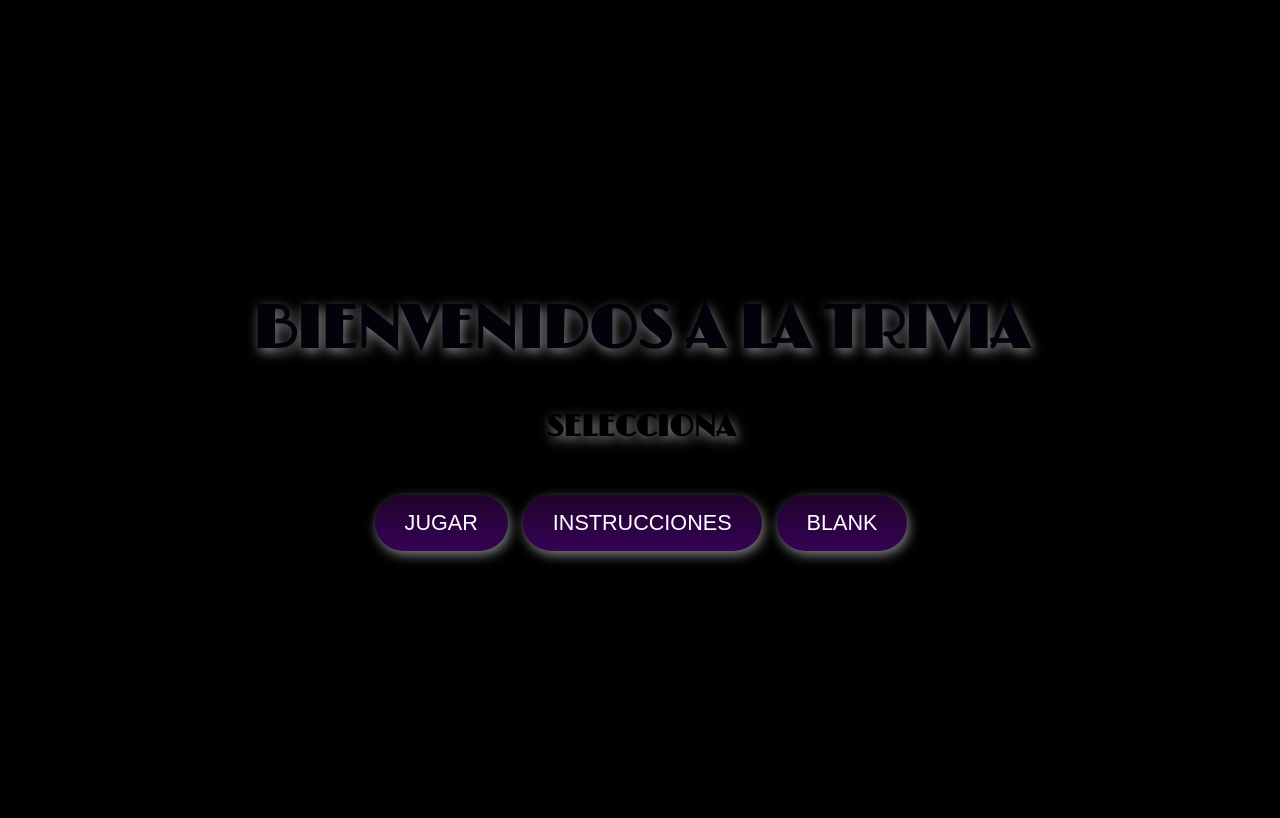
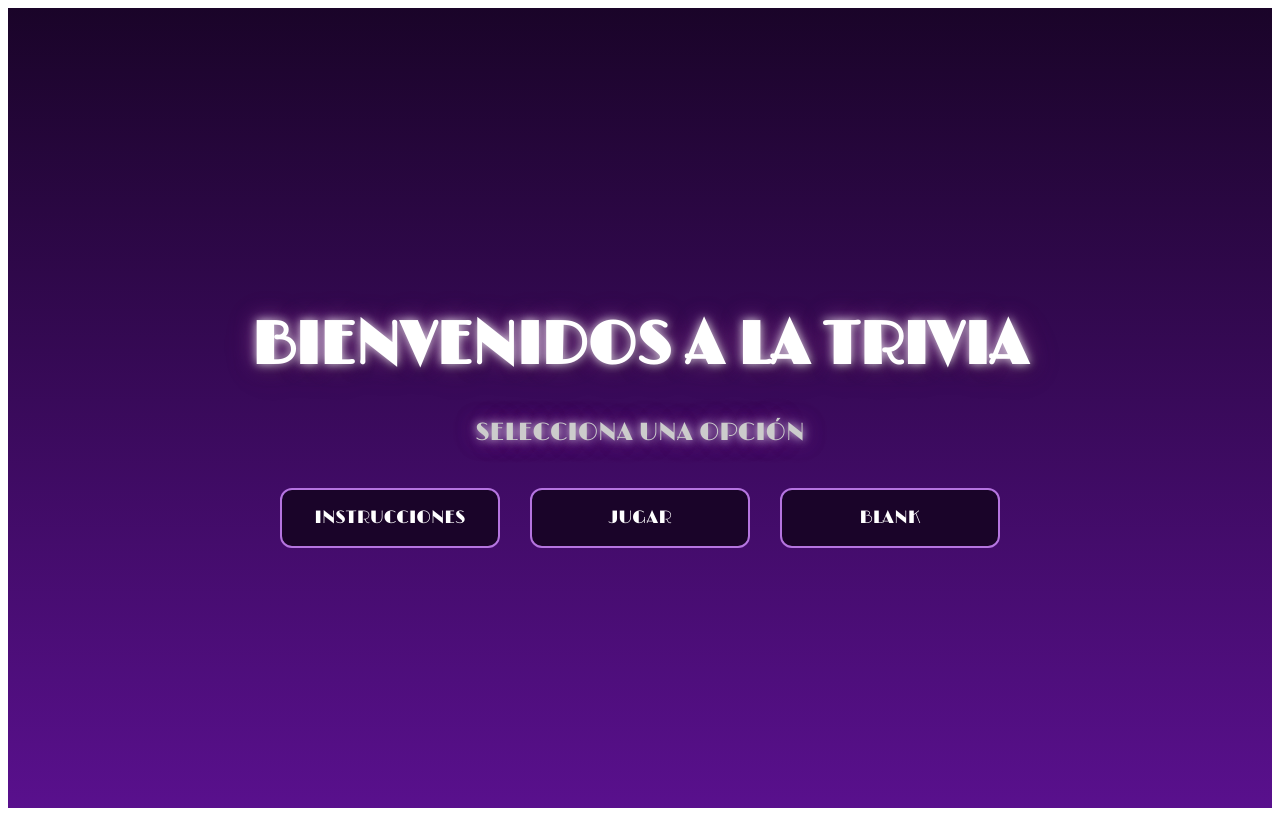
Before and after one commit to developer0364/ARDUINO, a React (Vite) app: page / in a window 1280 px wide. Built offline with nearby package versions, Linux system fonts and the light colour scheme.

Commit message:
cambios lucas 20/4

```diff
--- a/src/App.css
+++ b/src/App.css
@@ -1,85 +1,79 @@
+/* 1. VARIABLES (El ropero donde guardamos los colores) */
 :root {
-  /* Solo las variables que realmente usas */
-  --text: #6b6375;
-  --text-h: #030109;
-  --bg-light: #000000; /* El verde que elegiste */
-  --accent: #290f2e;
-  --sans: system-ui, 'Segoe UI', Roboto, sans-serif;
-
-  font: 18px/145% var(--sans);
-  color: var(--text);
-  background-color: var(--bg-light); /* Fondo para modo claro */
+  --fondo-oscuro: #1a0429;
+  --fondo-acento: #59108d;
+  --texto-claro: #f3f4f6;
+  --fuente-titulo: "Limelight", sans-serif;
 }
 
-@media (prefers-color-scheme: dark) {
-  :root {
-    --bg-dark: #1a0429;
-    --bg-accent: #59108d;
-    --text: #f3f4f6;
-  }
+/* 2. EL CONTENEDOR PADRE (La caja que envuelve TODO) */
+.main-wrapper {
+  display: flex;
+  flex-direction: column; /* Apila Título -> Texto -> Botones */
+  justify-content: center; /* Centra todo verticalmente */
+  align-items: center;     /* Centra todo horizontalmente */
+  min-height: 100vh;       /* Que ocupe toda la pantalla de alto */
+  width: 100%;
+
+  /* El degradado de fondo que querías */
+  background: linear-gradient(to bottom, var(--fondo-oscuro), var(--fondo-acento));
 }
 
-/* AQUÍ es donde debe ir el fondo, no en el :root */
-.main-wrapper {
+/* 3. EL TÍTULO (Grande y arriba) */
+.title {
+  font-family: var(--fuente-titulo);
+  font-size: 60px;
+  color: white;
+  margin-bottom: 10px; /* Espacio con el texto de abajo */
+  text-align: center;
+  filter: drop-shadow(2px 4px 6px rgba(0, 0, 0, 0.5));
+  text-shadow: 0 0 10px rgba(255, 255, 255, 0.8),
+               0 0 20px rgba(181, 116, 224, 0.5),
+               0 0 30px rgba(221, 69, 170, 0.3)
+}
+
+/* 4. EL TEXTO DE INSTRUCCIÓN (El que dice SELECCIONA) */
+.texto {
+  font-family: var(--fuente-titulo);
+  font-size: 25px;
+  color: #ccc;
+  margin-bottom: 40px; /* Espacio antes de los botones */
+  text-shadow: 0 0 10px rgba(255, 255, 255, 0.8),
+               0 0 20px rgba(181, 116, 224, 0.5),
+               0 0 30px rgba(221, 69, 170, 0.3)
+
+}
+
+/* 5. LA CAJA DE BOTONES (Fila de botones) */
+.contenedor-botones {
   display: flex;
-  flex-direction:column;
+  flex-direction: row;
+  gap: 30px;           /* Aumenté un poco el espacio para que respiren */
   justify-content: center;
   align-items: center;
-  min-height: 100vh;
   width: 100%;
-  border: 0.5px solid black;
-  /* Aplicamos el degradado solo en modo oscuro si quieres */
 }
 
-@media (prefers-color-scheme: dark) {
-  .main-wrapper {
-    background: linear-gradient(to bottom, var(--bg-dark), var(--bg-accent));
-  }
-}
+/* 6. EL BOTÓN (Estilo individual) */
+button {
 
-.title {
-  margin-top: 50px; /* Bajé el margen, 250px era demasiado y se iba de pantalla */
-  text-align: center;
-  font-weight: bold;
-  font-size: 60px;
-  color: var(--text-h);
-  font-family: "Limelight", sans-serif;
-  filter: drop-shadow(2px 4px 6px rgba(255, 255, 255, 0.5));
-}
-
-.texto {
-  text-align: center;
-  margin: 30px;
-  font-size: 30px;
-  font-weight: bold;
-  font-family: "Limelight", sans-serif;
-  color:#000000;
-  filter: drop-shadow(2px 4px 6px rgba(255, 255, 255, 0.5));
-}
-
-.contenedor-botones {
-  display: flex;
-  justify-content:center;
-  flex-direction: row;
-  align-items: center;
-  gap: 15px;
-  margin-top: 25px;
-}
-
-button {
-  padding: 15px 30px;
-  font-size: 1.2rem;
-  background:linear-gradient(to bottom, #20032c, #360255) ;
-  color: rgb(255, 255, 255);
-  border: none;
-  border-radius: 50px;
+  width: 220px;        /* <--- CLAVE: Todos miden lo mismo para alinear el centro */
+  height: 60px;        /* Altura fija para simetría total */
+  border-radius: 12px; /* Un toque más moderno que el ovalado */
+  border: 2px solid #b574e0; /* Borde con el color de tu acento */
+  background: #1a0429;
+  color: white;
+  font-family: var(--fuente-titulo);
+  font-size: 18px;
   cursor: pointer;
-  transition: 0.3s;
-  filter: drop-shadow(2px 4px 6px rgba(255, 255, 255, 0.5));
+  transition: all 0.4s ease; /* Transición suave para el brillo */
+  /
 }
 
 button:hover {
-  background-color: rgb(106, 106, 106);
-  color: #000000;
-  transform: scale(1.1);
+  transform: scale(1.1); /* Se agranda un poquito al tocarlo */
+  background: #f3f4f6;
+  color: black;
+
+
 }
--- a/src/App.jsx
+++ b/src/App.jsx
@@ -1,4 +1,5 @@
-import { useNavigate } from 'react-router-dom'; // <--- ¿Tenías esta línea?
+import { useNavigate } from 'react-router-dom';
+import JugarDisplay from './jugarDisplay';
 import './App.css';
 
 function App() {
@@ -9,19 +10,26 @@ function App() {
   };
 
   return (
-    <div>
-      <div className="main-wrapper">
-        <h1 className="title">BIENVENIDOS A LA TRIVIA</h1>
-        <p className="texto">SELECCIONA</p>
+    /* El "main-wrapper" es el escenario completo */
+    <div className="main-wrapper">
 
-        <div className="contenedor-botones">
-          <button onClick={manejarClickJugar}>JUGAR</button>
-          <button>INSTRUCCIONES</button>
-          <button>BLANK</button>
-        </div>
+      {/* El encabezado principal */}
+      <h1 className="title">BIENVENIDOS A LA TRIVIA</h1>
+
+
+      <p className="texto">SELECCIONA UNA OPCIÓN</p>
+
+      {/* Esta es la "bandeja" donde apoyamos los botones */}
+      <div className="contenedor-botones">
+
+        <button>INSTRUCCIONES</button>
+        <button  onClick={manejarClickJugar}>
+          JUGAR</button>
+        <button >BLANK</button>
       </div>
+
     </div>
   );
 }
-
+// pendiente de alinear botones con texto superior
 export default App;
```
